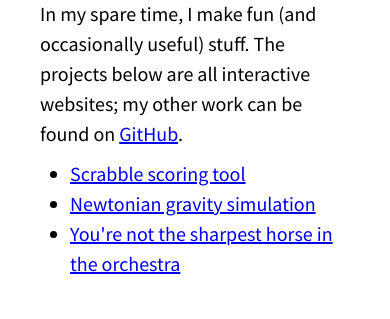
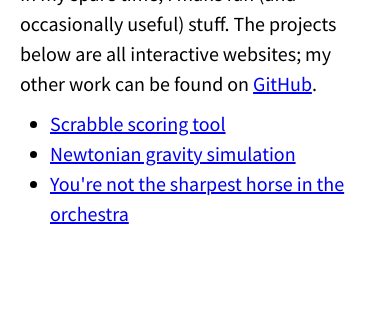
Before and after one commit to justinyaodu/justinyaodu.github.io, a plain HTML site: page index.html in a window 390 px wide. Shown: the part 546-865 px from the top of the page. After the commit the page ends 844 px from the top, so only its background shows below. Drawn offline with Linux system fonts and the light colour scheme.

Commit message:
Tweak styles

```diff
--- a/main.css
+++ b/main.css
@@ -21,6 +21,10 @@ body {
 
 /* Page styles. */
 
+* {
+  overflow-wrap: break-word;
+}
+
 :root {
   font-family: 'Source Sans Pro', sans-serif;
   font-size: 1.25rem;
@@ -30,6 +34,12 @@ body {
 body {
   padding: 2rem;
   max-width: 50rem;
+}
+
+@media screen and (max-width: 480px) {
+  body {
+    padding: 1rem;
+  }
 }
 
 body > * + * {
```
